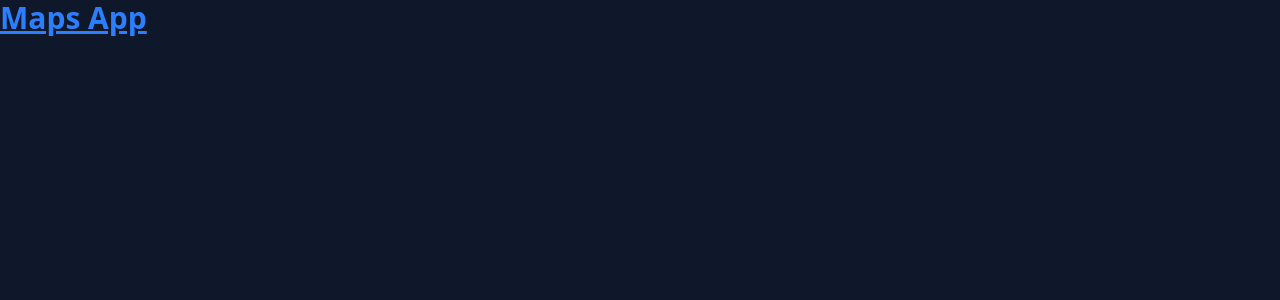
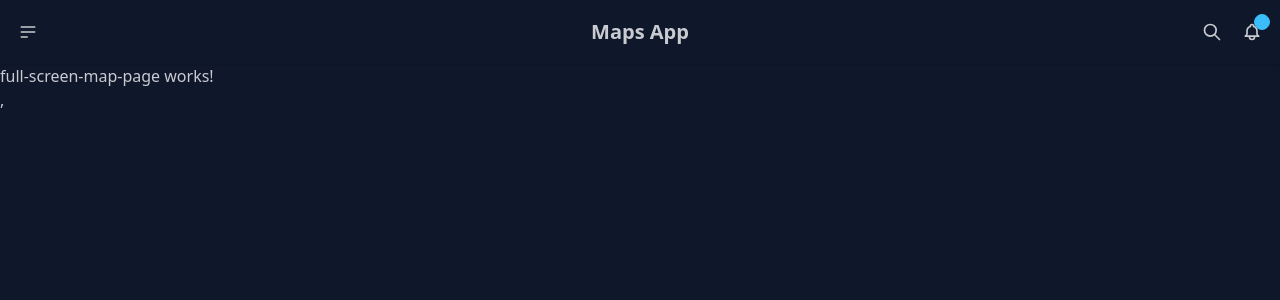
Before and after one commit to UrielQuiroz/maps-app, an Angular app: page /fullscreen in a window 1280 px wide. Before the commit this address led to /. Shown: the top 300 px of the page. Built offline with nearby package versions, Linux system fonts and the light colour scheme.

Commit message:
Estructura del proyecto y definicion de rutas

```diff
--- a/src/app/app.html
+++ b/src/app/app.html
@@ -1,6 +1,4 @@
 
-<h1 class="text-3xl font-bold underline text-blue-500">
-  Maps App
-</h1>
+<app-navbar/>
 
 <router-outlet/>
--- a/src/app/app.routes.ts
+++ b/src/app/app.routes.ts
@@ -1,3 +1,26 @@
 import { Routes } from '@angular/router';
+import { FullScreenMapPageComponent } from './pages/full-screen-map-page/full-screen-map-page';
+import { MarkersPageComponet } from './pages/markers-page/markers-page';
+import { HousesPageComponent } from './pages/houses-page/houses-page';
 
-export const routes: Routes = [];
+export const routes: Routes = [
+  {
+    path: 'fullscreen',
+    component: FullScreenMapPageComponent,
+    title: 'FullScreen Map'
+  },
+  {
+    path: 'markers',
+    component: MarkersPageComponet,
+    title: 'Markers'
+  },
+    {
+    path: 'houses',
+    component: HousesPageComponent,
+    title: 'Houses Available'
+  },
+    {
+    path: '**',
+    redirectTo: 'fullscreen'
+  }
+];
--- a/src/app/app.ts
+++ b/src/app/app.ts
@@ -1,9 +1,10 @@
 import { Component, signal } from '@angular/core';
 import { RouterOutlet } from '@angular/router';
+import { Navbar } from "./shared/components/navbar/navbar";
 
 @Component({
   selector: 'app-root',
-  imports: [RouterOutlet],
+  imports: [RouterOutlet, Navbar],
   templateUrl: './app.html',
   styleUrl: './app.css'
 })
--- /dev/null
+++ b/src/app/pages/full-screen-map-page/full-screen-map-page.html
@@ -0,0 +1 @@
+<p>full-screen-map-page works!</p>,
--- /dev/null
+++ b/src/app/pages/full-screen-map-page/full-screen-map-page.ts
@@ -0,0 +1,8 @@
+import { Component } from '@angular/core';
+
+@Component({
+  selector: 'app-full-screen-map-page',
+  imports: [],
+  templateUrl: './full-screen-map-page.html',
+})
+export class FullScreenMapPageComponent { }
--- /dev/null
+++ b/src/app/pages/houses-page/houses-page.html
@@ -0,0 +1 @@
+<p>houses-page works!</p>,
--- /dev/null
+++ b/src/app/pages/houses-page/houses-page.ts
@@ -0,0 +1,8 @@
+import { Component } from '@angular/core';
+
+@Component({
+  selector: 'app-houses-page',
+  imports: [],
+  templateUrl: './houses-page.html',
+})
+export class HousesPageComponent { }
--- /dev/null
+++ b/src/app/pages/markers-page/markers-page.html
@@ -0,0 +1 @@
+<p>markers-page works!</p>,
--- /dev/null
+++ b/src/app/pages/markers-page/markers-page.ts
@@ -0,0 +1,8 @@
+import { Component } from '@angular/core';
+
+@Component({
+  selector: 'app-markers-page',
+  imports: [],
+  templateUrl: './markers-page.html',
+})
+export class MarkersPageComponet { }
--- /dev/null
+++ b/src/app/shared/components/navbar/navbar.html
@@ -0,0 +1,31 @@
+<div class="navbar bg-base-100 shadow-sm">
+  <div class="navbar-start">
+    <div class="dropdown">
+      <div tabindex="0" role="button" class="btn btn-ghost btn-circle">
+        <svg xmlns="http://www.w3.org/2000/svg" class="h-5 w-5" fill="none" viewBox="0 0 24 24" stroke="currentColor"> <path stroke-linecap="round" stroke-linejoin="round" stroke-width="2" d="M4 6h16M4 12h16M4 18h7" /> </svg>
+      </div>
+      <ul
+        tabindex="-1"
+        class="menu menu-sm dropdown-content bg-base-100 rounded-box z-1 mt-3 w-52 p-2 shadow">
+        <li><a>Home</a></li>
+        <li><a>Houses</a></li>
+        <li><a>Markers</a></li>
+        <li><a>Full Screen</a></li>
+      </ul>
+    </div>
+  </div>
+  <div class="navbar-center">
+    <a class="btn btn-ghost text-xl">Maps App</a>
+  </div>
+  <div class="navbar-end">
+    <button class="btn btn-ghost btn-circle">
+      <svg xmlns="http://www.w3.org/2000/svg" class="h-5 w-5" fill="none" viewBox="0 0 24 24" stroke="currentColor"> <path stroke-linecap="round" stroke-linejoin="round" stroke-width="2" d="M21 21l-6-6m2-5a7 7 0 11-14 0 7 7 0 0114 0z" /> </svg>
+    </button>
+    <button class="btn btn-ghost btn-circle">
+      <div class="indicator">
+        <svg xmlns="http://www.w3.org/2000/svg" class="h-5 w-5" fill="none" viewBox="0 0 24 24" stroke="currentColor"> <path stroke-linecap="round" stroke-linejoin="round" stroke-width="2" d="M15 17h5l-1.405-1.405A2.032 2.032 0 0118 14.158V11a6.002 6.002 0 00-4-5.659V5a2 2 0 10-4 0v.341C7.67 6.165 6 8.388 6 11v3.159c0 .538-.214 1.055-.595 1.436L4 17h5m6 0v1a3 3 0 11-6 0v-1m6 0H9" /> </svg>
+        <span class="badge badge-xs badge-primary indicator-item"></span>
+      </div>
+    </button>
+  </div>
+</div>
```
Also changed, not shown: src/app/shared/components/navbar/navbar.ts (added, +8 -0 lines).
